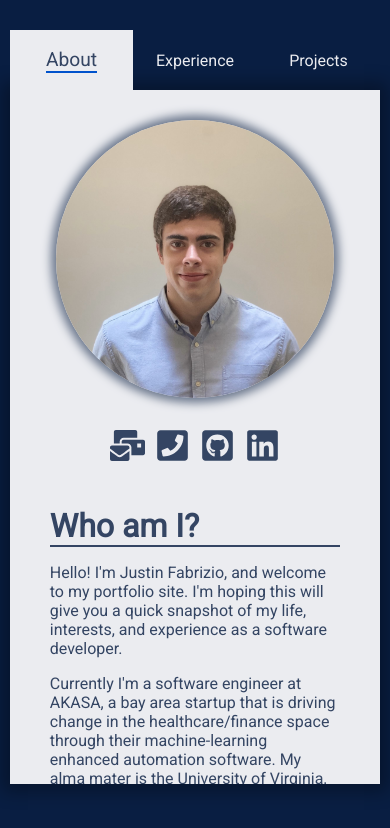
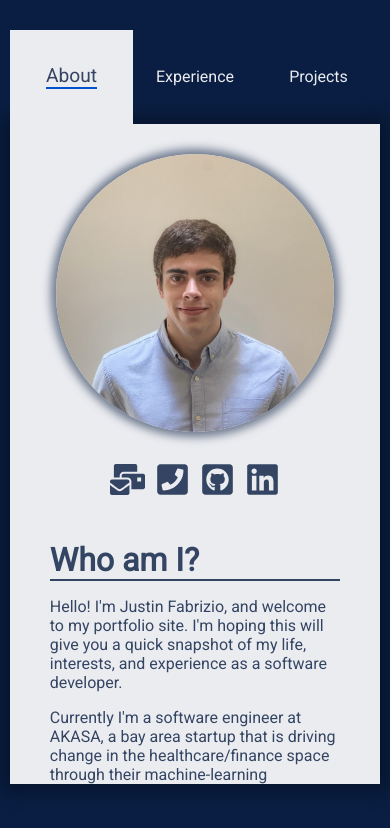
Before and after one commit to jmf5pu/portfolio, a React (Create React App) app: page / in a window 390 px wide. Shown: the top 828 px of the page. Built offline with nearby package versions, Linux system fonts and the light colour scheme.

Commit message:
set image resizing, min tab height

```diff
--- a/src/components/styles/CarouselItem.module.css
+++ b/src/components/styles/CarouselItem.module.css
@@ -49,6 +49,7 @@
 .image {
   max-width: 90%;
   height: auto;
+  object-fit: contain;
   border-radius: 5px;
   box-shadow: 15px 15px 7px 4px rgba(0, 0, 0, 0.3);
 }
--- a/src/components/styles/NavBar.module.css
+++ b/src/components/styles/NavBar.module.css
@@ -9,6 +9,7 @@
 @media (max-width: 1000px) {
   .parentDiv {
     width: auto;
-    height: 12%;
+    min-height: 12%;
+    max-height: 12%;
   }
 }
--- a/src/components/styles/NavBarTab.module.css
+++ b/src/components/styles/NavBarTab.module.css
@@ -2,6 +2,7 @@
   background-color: #ebecf0;
   display: flex;
   width: calc(100% / 3);
+  min-height: 100%;
   justify-content: center;
   align-items: center;
   color: #344563;
@@ -14,6 +15,7 @@
 .inactiveTab {
   display: flex;
   width: calc(100% / 3);
+  min-height: 100%;
   justify-content: center;
   align-items: center;
   color: #ebecf0;
```
